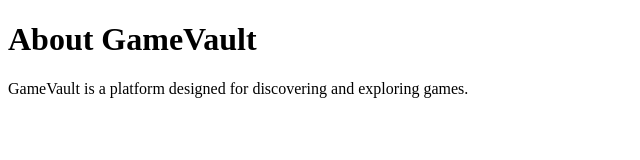
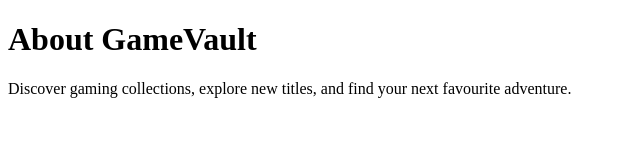
Before and after one commit to AithagoniAkshitha-22/GameVault, a plain HTML site: page about.html in a window 1280 px wide. Shown: the whole page, without its empty margins (0-640 px from the left). Drawn offline with Linux system fonts and the light colour scheme.

Commit message:
Add game discovery details

```diff
--- a/about.html
+++ b/about.html
@@ -6,6 +6,6 @@
 </head>
 <body>
     <h1>About GameVault</h1>
-    <p>GameVault is a platform designed for discovering and exploring games.</p>
+    <p>Discover gaming collections, explore new titles, and find your next favourite adventure.</p>
 </body>
 </html>
```
